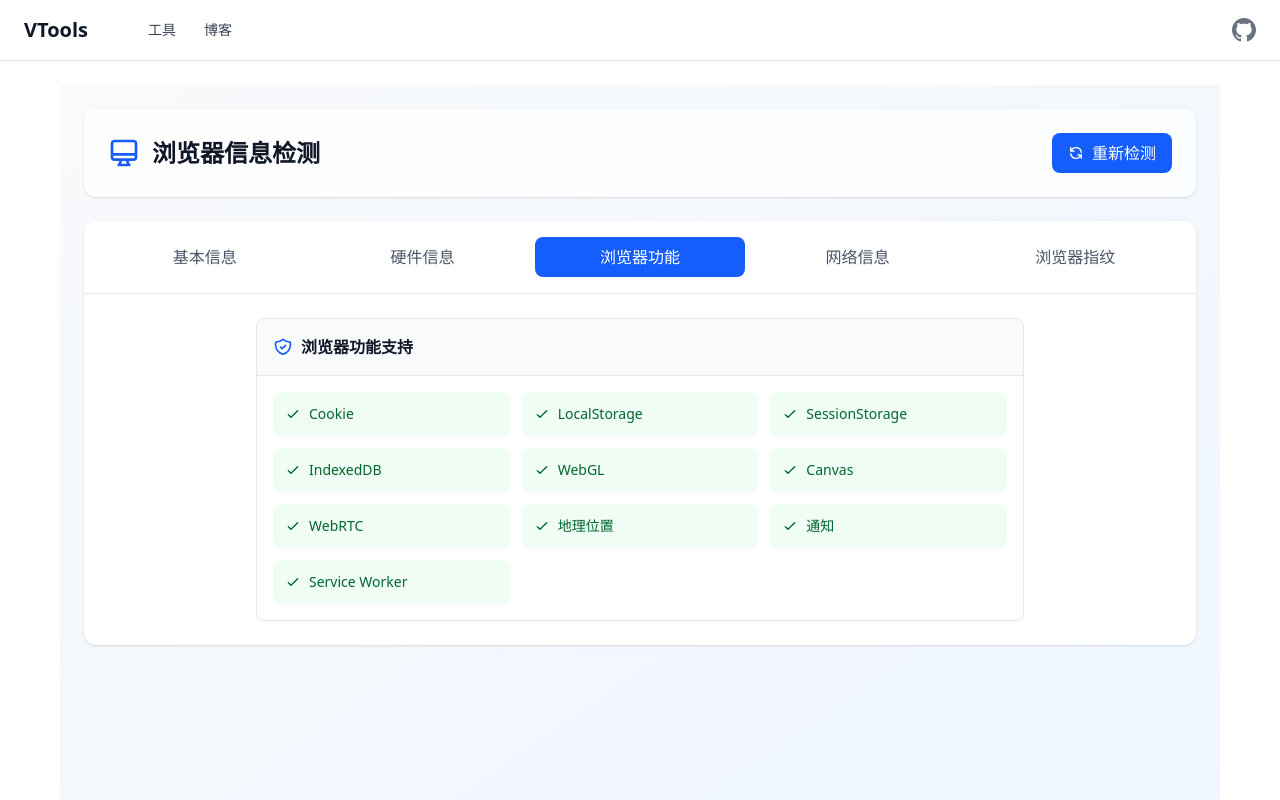
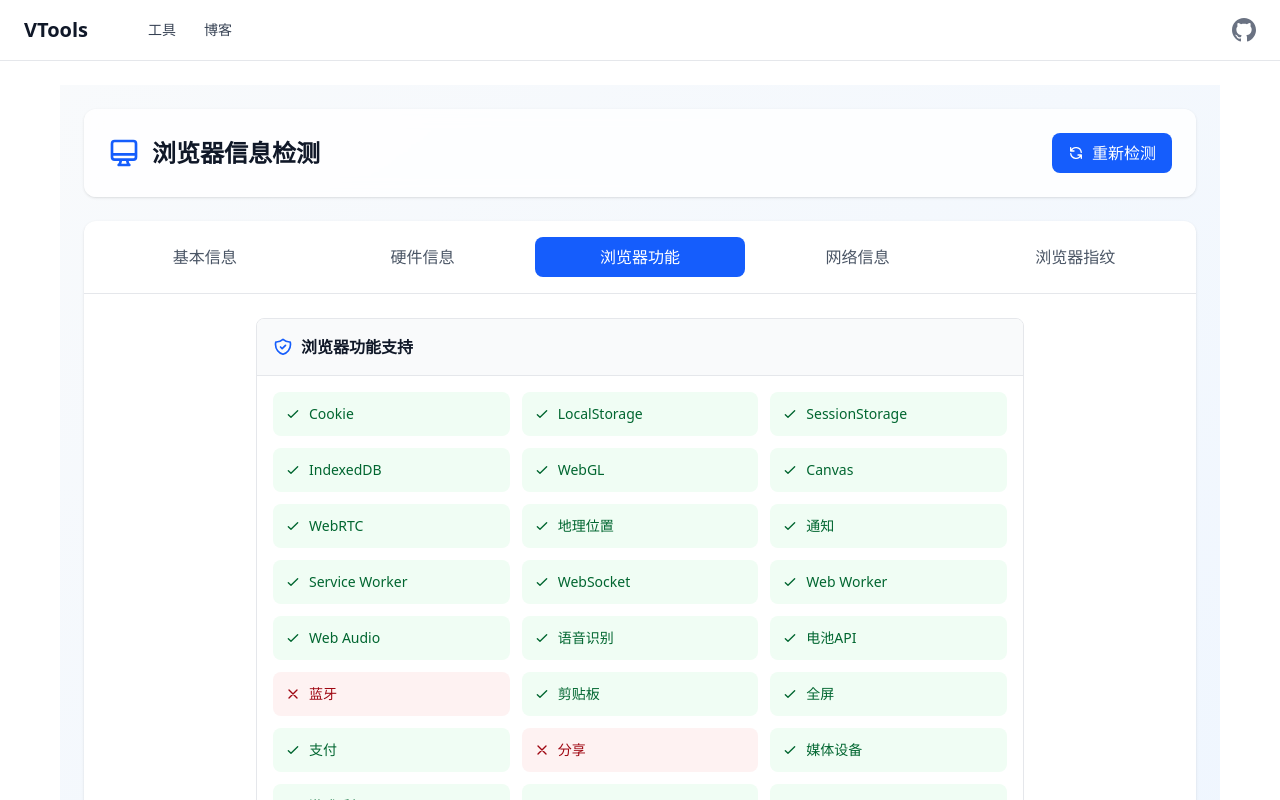
Before and after one commit to chihqiang/vtools, a Vue app: page /browser-info in a window 1280 px wide. Both pictures are taken after a click on the button "浏览器功能". Shown: the top 800 px of the page. Built offline with nearby package versions, Linux system fonts and the light colour scheme.

Commit message:
feat: 添加更多浏览器功能检测和指纹信息说明
添加对WebSocket、Web Worker等更多浏览器API的检测功能
在指纹信息页面增加生成规则的详细说明

```diff
--- a/src/views/tools/BrowserInfo.vue
+++ b/src/views/tools/BrowserInfo.vue
@@ -267,7 +267,22 @@
                       webRTC: 'WebRTC',
                       geolocation: '地理位置',
                       notifications: '通知',
-                      serviceWorker: 'Service Worker'
+                      serviceWorker: 'Service Worker',
+                      webSocket: 'WebSocket',
+                      webWorker: 'Web Worker',
+                      webAudio: 'Web Audio',
+                      webSpeech: '语音识别',
+                      battery: '电池API',
+                      bluetooth: '蓝牙',
+                      clipboard: '剪贴板',
+                      fullscreen: '全屏',
+                      payment: '支付',
+                      webShare: '分享',
+                      mediaDevices: '媒体设备',
+                      gamepad: '游戏手柄',
+                      vr: 'VR',
+                      webUSB: 'USB',
+                      webNFC: 'NFC'
                     }[feature] }}</span>
                   </div>
                 </div>
@@ -305,14 +320,6 @@
           </div>
 
           <div v-if="activeTab === 'fingerprint'" class="space-y-6">
-            <div class="border border-gray-200 rounded-lg overflow-hidden max-w-3xl mx-auto">
-              <div class="flex items-center gap-2 p-4 bg-gray-50 border-b border-gray-200">
-                <svg class="w-5 h-5 text-blue-600" viewBox="0 0 24 24" fill="none" stroke="currentColor">
-                  <path stroke-linecap="round" stroke-linejoin="round" stroke-width="2" d="M12 11c0 3.517-1.009 6.799-2.753 9.571m-3.44-2.04l.054-.09A13.916 13.916 0 008 11a4 4 0 118 0c0 1.017-.07 2.019-.203 3m-2.118 6.844A21.88 21.88 0 0015.171 17m3.839 1.132c.645-2.266.99-4.659.99-7.132A8 8 0 008 4.07M3 15.364c.64-1.319 1-2.8 1-4.364 0-1.457.39-2.823 1.07-4" />
-                </svg>
-                <h3 class="font-semibold text-gray-900">浏览器指纹</h3>
-              </div>
-              <div class="p-4 space-y-4">
             <div class="p-4 bg-amber-50 border border-amber-200 rounded-lg">
               <p class="text-sm text-amber-800 leading-relaxed">
                 浏览器指纹是基于您的浏览器和设备特征生成的唯一标识符，可用于识别和跟踪用户。
@@ -329,7 +336,23 @@
                 </button>
               </div>
             </div>
-              </div>
+            <div class="p-4 bg-blue-50 border border-blue-200 rounded-lg">
+              <span class="text-sm text-gray-600 font-medium block mb-2">生成的规则</span>
+              <ul class="text-sm text-gray-700 space-y-2 list-disc list-inside">
+                <li>User Agent 字符串：包含浏览器名称、版本和操作系统信息</li>
+                <li>屏幕分辨率：屏幕的宽度和高度</li>
+                <li>颜色深度：屏幕的颜色深度</li>
+                <li>时区：用户所在的时区</li>
+                <li>语言设置：浏览器的主要语言</li>
+                <li>CPU 核心数：设备的处理器核心数</li>
+                <li>浏览器功能：支持的 Web API 功能（如 WebGL、Canvas、LocalStorage 等）</li>
+                <li>Canvas 指纹：基于 Canvas 渲染的唯一特征</li>
+                <li>WebGL 指纹：GPU 厂商和渲染器信息</li>
+                <li>平台信息：操作系统平台信息</li>
+              </ul>
+              <p class="text-sm text-gray-700 mt-3">
+                以上信息通过 SHA-256 哈希算法生成唯一的指纹标识符。相同的浏览器和设备环境会生成相同的指纹。
+              </p>
             </div>
           </div>
         </div>
@@ -391,6 +414,21 @@ interface BrowserInfo {
     geolocation: boolean
     notifications: boolean
     serviceWorker: boolean
+    webSocket: boolean
+    webWorker: boolean
+    webAudio: boolean
+    webSpeech: boolean
+    battery: boolean
+    bluetooth: boolean
+    clipboard: boolean
+    fullscreen: boolean
+    payment: boolean
+    webShare: boolean
+    mediaDevices: boolean
+    gamepad: boolean
+    vr: boolean
+    webUSB: boolean
+    webNFC: boolean
   }
   locale: {
     language: string
@@ -519,6 +557,21 @@ const detectFeatures = () => {
     geolocation: 'geolocation' in navigator,
     notifications: 'Notification' in window,
     serviceWorker: 'serviceWorker' in navigator,
+    webSocket: 'WebSocket' in window,
+    webWorker: 'Worker' in window,
+    webAudio: 'AudioContext' in window || 'webkitAudioContext' in window,
+    webSpeech: 'SpeechRecognition' in window || 'webkitSpeechRecognition' in window,
+    battery: 'getBattery' in navigator,
+    bluetooth: 'bluetooth' in navigator,
+    clipboard: 'clipboard' in navigator,
+    fullscreen: 'fullscreenEnabled' in document,
+    payment: 'PaymentRequest' in window,
+    webShare: 'share' in navigator,
+    mediaDevices: 'mediaDevices' in navigator,
+    gamepad: 'getGamepads' in navigator,
+    vr: 'xr' in navigator || 'getVRDisplays' in navigator,
+    webUSB: 'usb' in navigator,
+    webNFC: 'NDEFReader' in window,
   }
 }
 
```
Lines whose indentation alone changed are shown as unchanged.
